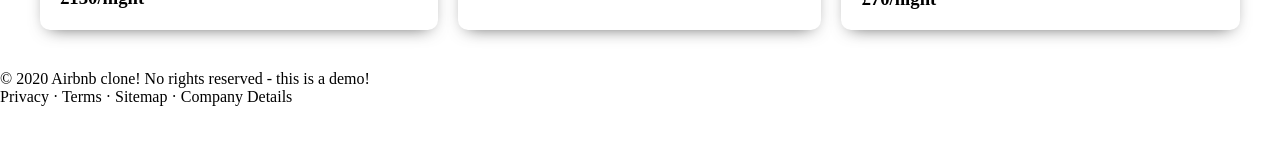
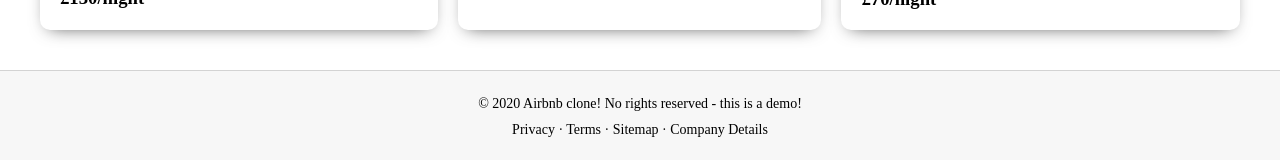
Before and after one commit to AlexDoss42/airbnb-clone-desktop, a React (Create React App) app: page / in a window 1280 px wide. Shown: the part 1393-1553 px from the top of the page. Before the commit the page ends 1499 px from the top, so only its background shows below. Built offline with nearby package versions, Linux system fonts and the light colour scheme.

Commit message:
styles the footer

```diff
--- a/src/components/Footer.css
+++ b/src/components/Footer.css
@@ -0,0 +1,12 @@
+.footer {
+    border-top: 1px solid lightgray;
+    padding: 20px;
+    background-color: #f7f7f7;
+    bottom: 0;
+    text-align: center;
+}
+
+.footer > p {
+    padding: 5px;
+    font-size: 14px;
+}
```
